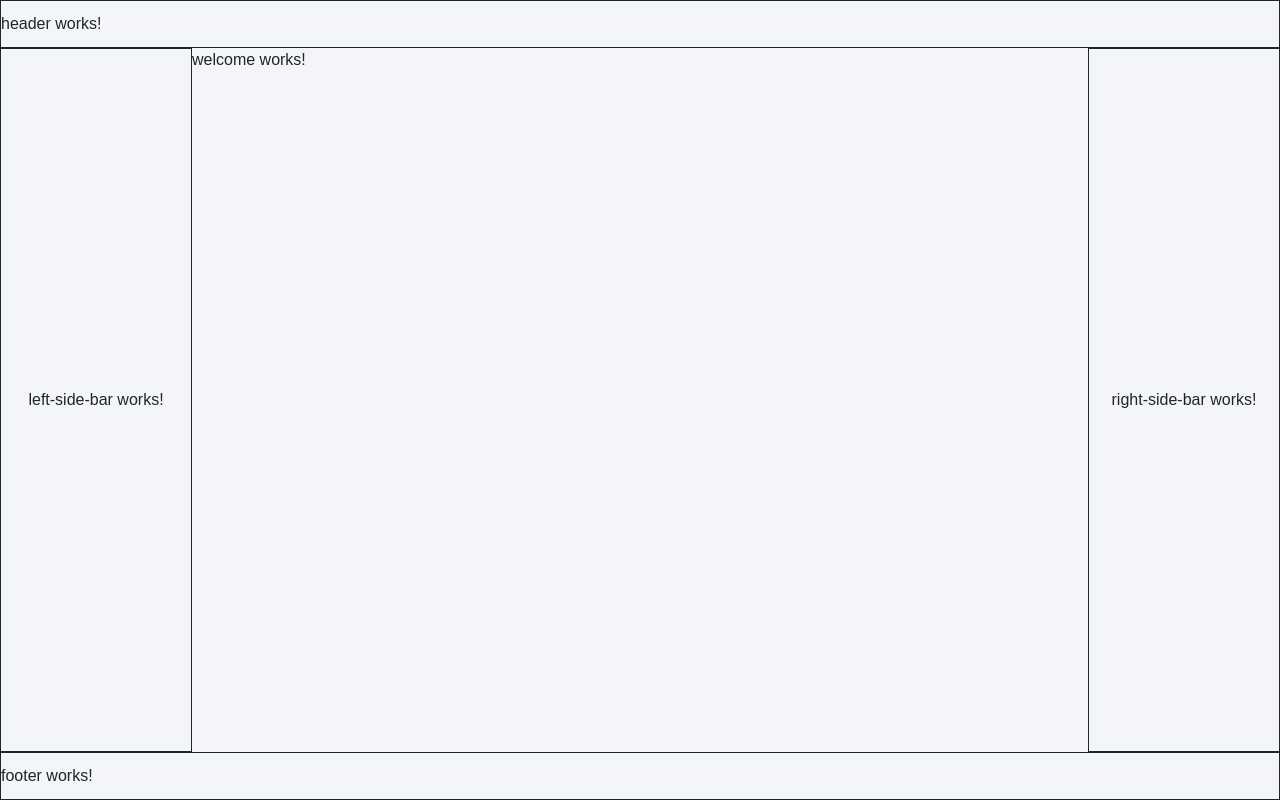
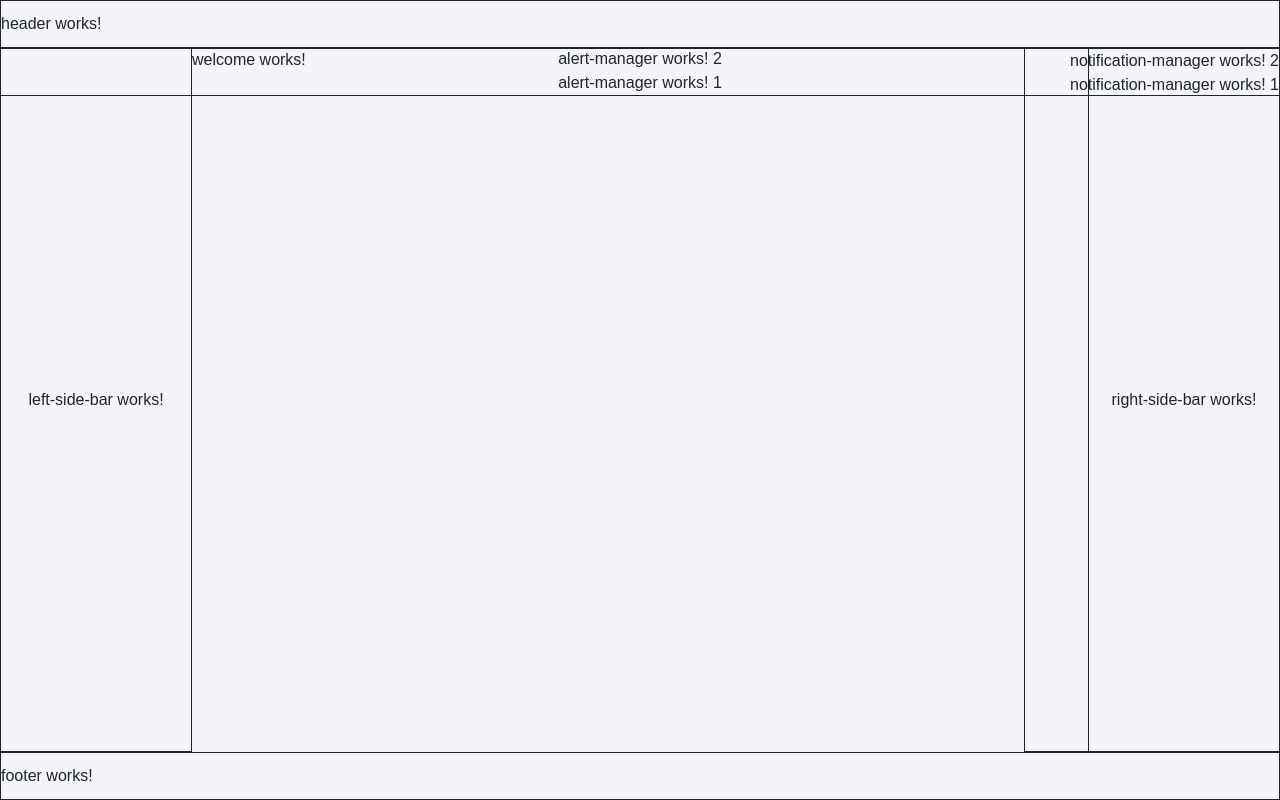
Before and after one commit to lenmahaffey/frontend.angular.material, an Angular app: page / in a window 1280 px wide. Built offline with nearby package versions, Linux system fonts and the light colour scheme.

Commit message:
main layout complete

```diff
--- a/src/app/app.module.ts
+++ b/src/app/app.module.ts
@@ -11,6 +11,8 @@ import { RouterModule } from '@angular/router';
 import { WelcomeComponent } from './pages/welcome/welcome.component';
 import { PageNotFoundComponent } from './pages/page-not-found/page-not-found.component';
 import { MainLayoutModule } from './main-layout/main-layout.module';
+import { AlertService } from './services/alert/alert.service';
+import { NotificationService } from './services/notification/notification.service';
 
 @NgModule({
   declarations: [
@@ -29,7 +31,7 @@ import { MainLayoutModule } from './main-layout/main-layout.module';
       { path: '**', component: PageNotFoundComponent }
     ]),
   ],
-  providers: [],
+  providers: [AlertService, NotificationService ],
   bootstrap: [AppComponent]
 })
 export class AppModule { }
--- a/src/app/main-layout/main-layout.component.html
+++ b/src/app/main-layout/main-layout.component.html
@@ -1,11 +1,15 @@
 <!-- <div id="envBorder" [ngClass]="getEnvironmentBorderName()">
   <div *ngIf="(envName != 'production')" class="text-center borderText ">{{envName}}  </div>
 </div> -->
+
 <div id="flexContainer">
   <div id="headerContainer">
     <app-header></app-header>
   </div>
   <div id="centerContainer">
+    <div id="alertsContainer">
+      <app-alert-manager></app-alert-manager>
+    </div>
     <div id="leftSideBarContainer">
       <app-left-side-bar></app-left-side-bar>
     </div>
@@ -16,6 +20,9 @@
       <app-right-side-bar></app-right-side-bar>
     </div>
   </div>
+  <div id="notificationsContainer">
+    <app-notification-manager></app-notification-manager>
+  </div>
   <div id="footerContainer">
     <app-footer></app-footer>
   </div>
--- a/src/app/main-layout/main-layout.component.scss
+++ b/src/app/main-layout/main-layout.component.scss
@@ -37,32 +37,24 @@
   // background-color: cadetblue;
 }
 
-// #notificationsContainer{
-//   position: fixed;
-//   width: 20%;
-//   height: 87%;
-//   right: 0;
-//   bottom: 6%;
-//   pointer-events: none;
-// }
+#notificationsContainer{
+  position: fixed;
+  width: 20%;
+  height: 88%;
+  right: 0;
+  top: 6%;
+  pointer-events: none;
+  // background-color: cadetblue;
 
-// #notifications{
-//   height: 100%;
-// }
+}
 
-// #alertsContainer{
-//   position: fixed;
-//   width: 100%;
-//   height: 6%;
-//   z-index: 1000;
-//   pointer-events: none;
-// }
-
-// #alerts{
-//   height: 100%;
-//   width: 50%;
-//   margin: auto;
-// }
+#alertsContainer{
+  position: fixed;
+  width: 100%;
+  height: 6%;
+  pointer-events: none;
+  // background-color: rgb(95, 160, 117);
+}
 
 .borderText{
   margin-top: -23px;
--- a/src/app/main-layout/main-layout.module.ts
+++ b/src/app/main-layout/main-layout.module.ts
@@ -8,6 +8,7 @@ import { MainLayoutComponent } from './main-layout.component';
 import { RouterModule } from '@angular/router';
 import { WelcomeComponent } from '../pages/welcome/welcome.component';
 import { PageNotFoundComponent } from '../pages/page-not-found/page-not-found.component';
+import { ServicesModule } from '../services/services.module';
 
 
 
@@ -20,6 +21,7 @@ import { PageNotFoundComponent } from '../pages/page-not-found/page-not-found.co
     MainLayoutComponent
   ],
   imports: [
+    ServicesModule,
     CommonModule,
     RouterModule.forRoot([
       { path: 'welcome', component: WelcomeComponent },
--- a/src/app/services/alert/alert-manager/alert-manager.component.html
+++ b/src/app/services/alert/alert-manager/alert-manager.component.html
@@ -1 +1,4 @@
-<p>alert-manager works!</p>
+<div id="alerts" class="border border-1 border-dark">
+  <div>alert-manager works! 1</div>
+  <div>alert-manager works! 2</div>
+</div>
--- a/src/app/services/alert/alert-manager/alert-manager.component.scss
+++ b/src/app/services/alert/alert-manager/alert-manager.component.scss
@@ -0,0 +1,8 @@
+#alerts{
+  height: 100%;
+  display: flex;
+  flex-direction: column-reverse;
+  align-items: center;
+  justify-content: flex-start;
+  // background-color: hotpink;
+}
--- a/src/app/services/notification/notification-manager/notification-manager.component.html
+++ b/src/app/services/notification/notification-manager/notification-manager.component.html
@@ -1 +1,4 @@
-<p>notification-manager works!</p>
+<div id="notifications" class="border border-1 border-dark">
+  <div>notification-manager works! 1</div>
+  <div>notification-manager works! 2</div>
+</div>
--- a/src/app/services/notification/notification-manager/notification-manager.component.scss
+++ b/src/app/services/notification/notification-manager/notification-manager.component.scss
@@ -0,0 +1,8 @@
+#notifications{
+  height: 100%;
+  display: flex;
+  flex-direction: column-reverse;
+  align-items: flex-end;
+  justify-content: flex-end;
+  // background-color: hotpink;
+}
--- /dev/null
+++ b/src/app/services/notification/notification.service.ts
@@ -0,0 +1,9 @@
+import { Injectable } from '@angular/core';
+
+@Injectable({
+  providedIn: 'root'
+})
+export class NotificationService {
+
+  constructor() { }
+}
--- a/src/app/services/services.module.ts
+++ b/src/app/services/services.module.ts
@@ -16,6 +16,10 @@ import { NotificationComponent } from './notification/notification/notification.
   ],
   imports: [
     CommonModule
+  ],
+  exports:[
+    NotificationManagerComponent,
+    AlertManagerComponent
   ]
 })
 export class ServicesModule { }
```
